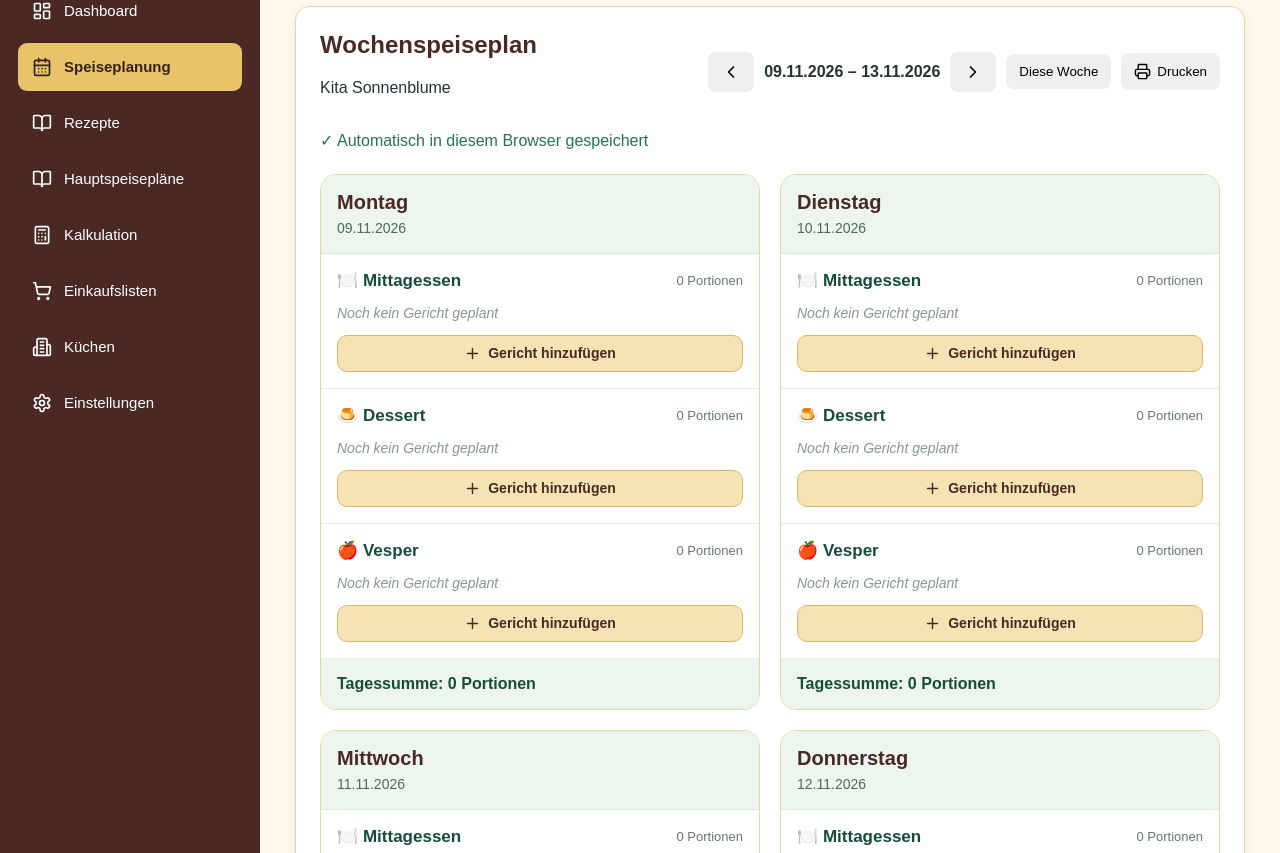
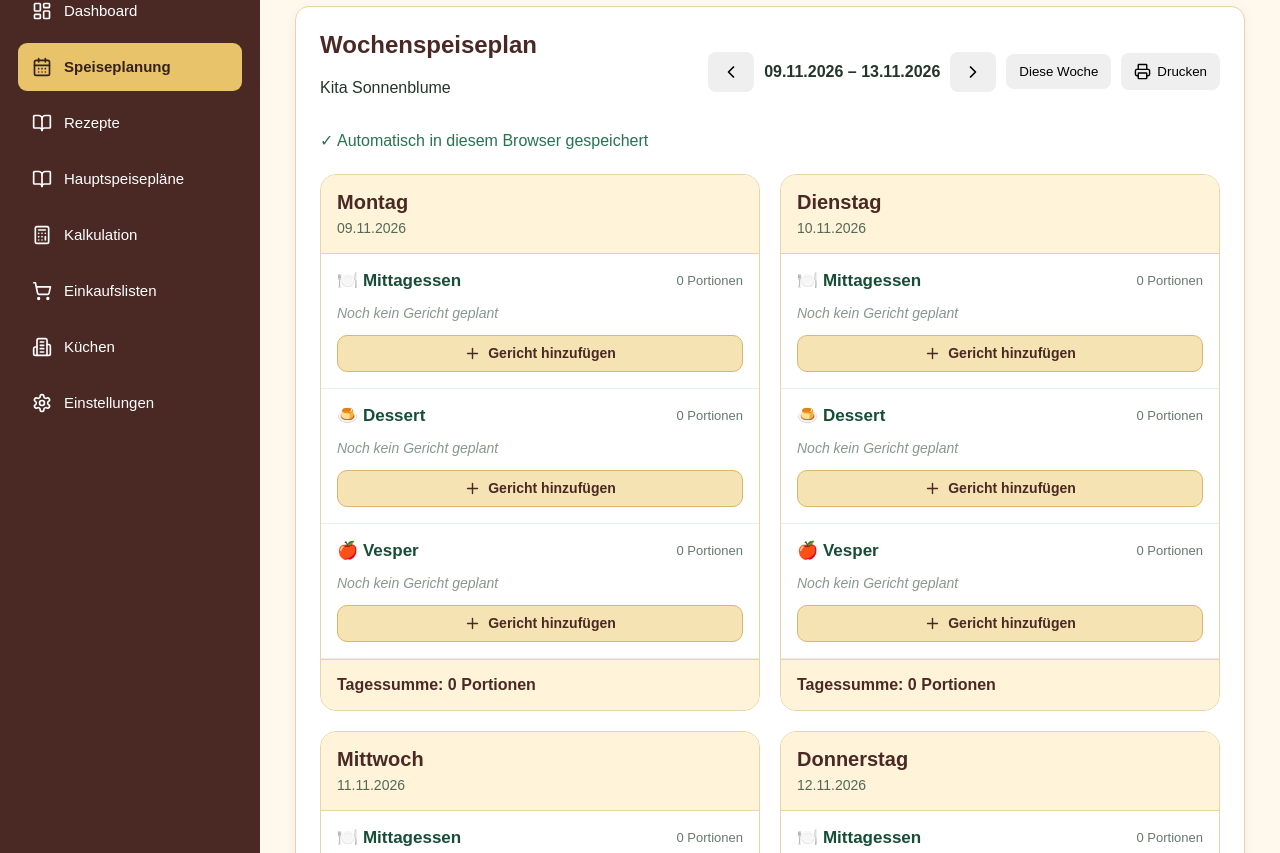
Before and after one commit to reitclub-lochau/Men-planer, a React (Vite) app: page / in a window 1280 px wide. Shown: the part 247-1100 px from the top of the page. Built offline with nearby package versions, Linux system fonts and the light colour scheme.

Commit message:
Update index.css

```diff
--- a/src/index.css
+++ b/src/index.css
@@ -781,3 +781,21 @@ h1, h2, h3 {
   outline: 3px solid #8A5A20;
   outline-offset: 2px;
 }
+/* Lieblingsküche – Tagesüberschriften und Tagessumme */
+
+.day-card-header {
+  background: #FFF4D9;
+  color: #4A2925;
+  border-bottom: 1px solid #E8D5A5;
+}
+
+.day-card-footer {
+  background: #FFF4D9;
+  color: #4A2925;
+  border-top: 1px solid #E8D5A5;
+}
+
+.day-card-footer strong {
+  color: #4A2925;
+  font-weight: 700;
+}
```
